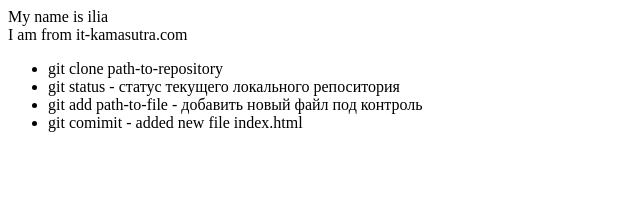
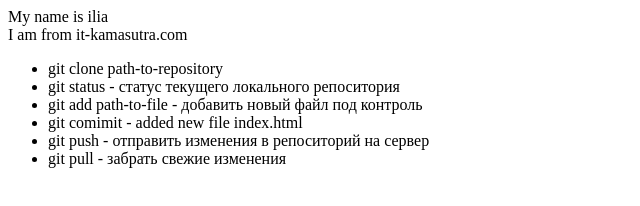
Before and after one commit to triplesixbyseven/gid-lesson, a plain HTML site: page index.html in a window 1280 px wide. Shown: the whole page, without its empty margins (0-640 px from the left). Drawn offline with Linux system fonts and the light colour scheme.

Commit message:
added push-pull instructions to html

```diff
--- a/index.html
+++ b/index.html
@@ -10,5 +10,7 @@
         <li>git status - статус текущего локального репоситория</li>
         <li>git add path-to-file - добавить новый файл под контроль</li>
         <li>git comimit - added new file index.html</li>
+        <li>git push - отправить изменения в репоситорий на сервер</li>
+        <li>git pull - забрать свежие изменения</li>
     </ul>
 </div>
```
